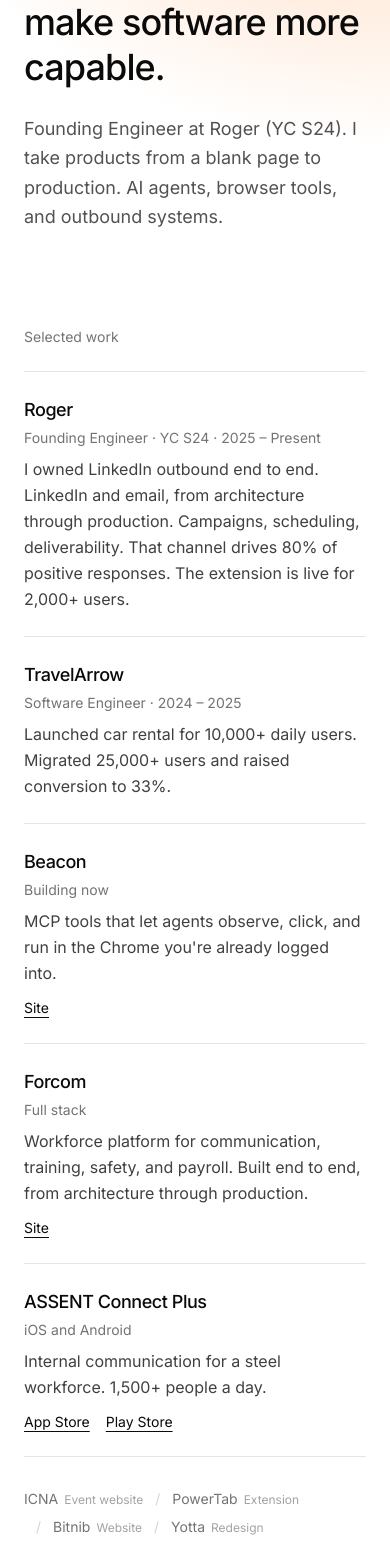
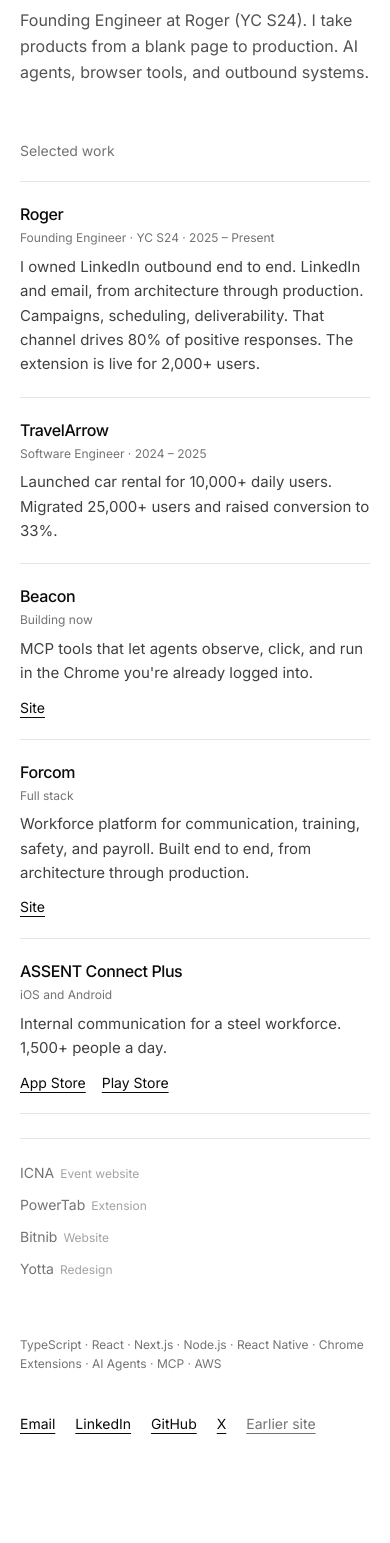
Before and after one commit to NAMANIND/portfolio, a Next.js app: page / in a window 390 px wide. Shown: the part 225-1768 px from the top of the page. After the commit the page ends 1739 px from the top, so only its background shows below. Built offline with nearby package versions, Linux system fonts and the light colour scheme.

Commit message:
Refine layout and styles on personal site. Added responsive corner hue background for smaller screens, adjusted spacing and typography for improved readability, and updated section margins for better visual flow.

```diff
--- a/src/app/globals.css
+++ b/src/app/globals.css
@@ -37,6 +37,17 @@
   );
 }
 
+@media (max-width: 640px) {
+  .corner-hue {
+    background-image: radial-gradient(
+      22rem 18rem at 100% 0%,
+      rgba(255, 122, 26, 0.55),
+      rgba(255, 122, 26, 0.12) 42%,
+      transparent 72%
+    );
+  }
+}
+
 @layer utilities {
   .text-balance {
     text-wrap: balance;
--- a/src/app/page.js
+++ b/src/app/page.js
@@ -64,43 +64,47 @@
 
 export default function Page() {
   return (
-    <main className={`${inter.className} corner-hue min-h-screen text-neutral-950`}>
-      <div className="mx-auto max-w-3xl px-6 py-16 sm:py-24">
-        <header className="flex flex-wrap items-baseline justify-between gap-x-6 gap-y-2">
+    <main
+      className={`${inter.className} corner-hue min-h-screen overflow-x-hidden text-neutral-950`}
+    >
+      <div className="mx-auto w-full max-w-3xl px-5 py-12 sm:px-6 sm:py-24">
+        <header className="flex flex-col gap-2 sm:flex-row sm:items-baseline sm:justify-between sm:gap-6">
           <p className="text-sm tracking-tight">Naman Rai</p>
           <a
             href="mailto:namanrai309@gmail.com"
-            className="text-sm text-neutral-500 underline-offset-4 hover:text-neutral-950 hover:underline"
+            className="text-sm text-neutral-500 underline-offset-4 hover:text-neutral-950 hover:underline sm:text-right"
           >
             namanrai309@gmail.com
           </a>
         </header>
 
-        <section className="mt-24 sm:mt-32">
-          <h1 className="max-w-xl text-4xl font-medium leading-tight tracking-tight sm:text-5xl">
+        <section className="mt-14 sm:mt-32">
+          <h1 className="max-w-xl text-balance text-[1.75rem] font-medium leading-[1.15] tracking-tight sm:text-4xl sm:leading-tight lg:text-5xl">
             I build products that make software more capable.
           </h1>
-          <p className="mt-6 max-w-xl text-lg leading-relaxed text-neutral-600">
+          <p className="mt-4 max-w-xl text-base leading-relaxed text-neutral-600 sm:mt-6 sm:text-lg">
             Founding Engineer at Roger (YC S24). I take products from a blank
             page to production. AI agents, browser tools, and outbound systems.
           </p>
         </section>
 
-        <section className="mt-24">
+        <section className="mt-14 sm:mt-24">
           <h2 className="text-sm text-neutral-500">Selected work</h2>
-          <ul className="mt-6">
+          <ul className="mt-5 sm:mt-6">
             {work.map((item) => (
               <li
                 key={item.name}
-                className="border-t border-black/10 py-6 last:border-b"
+                className="border-t border-black/10 py-5 last:border-b sm:py-6"
               >
                 <div className="flex flex-col gap-1 sm:flex-row sm:items-baseline sm:justify-between sm:gap-8">
-                  <h3 className="text-lg font-medium tracking-tight">
+                  <h3 className="text-base font-medium tracking-tight sm:text-lg">
                     {item.name}
                   </h3>
-                  <p className="shrink-0 text-sm text-neutral-500">{item.meta}</p>
+                  <p className="text-xs leading-snug text-neutral-500 sm:shrink-0 sm:text-sm sm:leading-normal">
+                    {item.meta}
+                  </p>
                 </div>
-                <p className="mt-2 max-w-xl leading-relaxed text-neutral-700">
+                <p className="mt-2 max-w-xl text-[0.9375rem] leading-relaxed text-neutral-700 sm:text-base">
                   {item.detail}
                 </p>
                 {item.href ? (
@@ -131,34 +135,34 @@
               </li>
             ))}
           </ul>
-          <p className="mt-8 flex flex-wrap items-center gap-y-2 text-sm text-neutral-500">
+          <ul className="mt-6 flex flex-col gap-3 border-t border-black/10 pt-6 sm:mt-8 sm:flex-row sm:flex-wrap sm:items-center sm:gap-y-2 sm:border-0 sm:pt-0">
             {also.map((item, index) => (
-              <span key={item.name} className="inline-flex items-center">
+              <li key={item.name} className="flex items-baseline sm:inline-flex">
                 {index > 0 ? (
-                  <span className="mx-3 text-neutral-300">/</span>
+                  <span className="mx-3 hidden text-neutral-300 sm:inline">/</span>
                 ) : null}
                 <a
                   href={item.href}
                   target="_blank"
                   rel="noreferrer"
-                  className="inline-flex items-baseline gap-1.5 hover:text-neutral-950"
+                  className="inline-flex flex-wrap items-baseline gap-x-1.5 gap-y-0.5 text-sm text-neutral-500 hover:text-neutral-950"
                 >
                   <span className="underline-offset-4 hover:underline">
                     {item.name}
                   </span>
                   <span className="text-xs text-neutral-400">{item.tag}</span>
                 </a>
-              </span>
+              </li>
             ))}
-          </p>
+          </ul>
         </section>
 
-        <p className="mt-24 text-sm leading-relaxed text-neutral-500">
+        <p className="mt-14 text-xs leading-relaxed text-neutral-500 sm:mt-24 sm:text-sm">
           TypeScript · React · Next.js · Node.js · React Native · Chrome
           Extensions · AI Agents · MCP · AWS
         </p>
 
-        <footer className="mt-12 flex flex-wrap gap-x-6 gap-y-2 text-sm">
+        <footer className="mt-10 flex flex-wrap gap-x-5 gap-y-3 pb-8 text-sm sm:mt-12 sm:pb-0">
           <a
             href="mailto:namanrai309@gmail.com"
             className="underline underline-offset-4"
```
